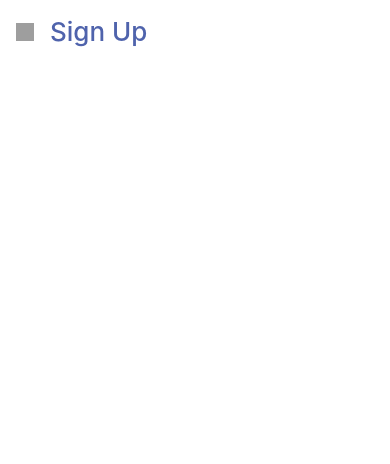
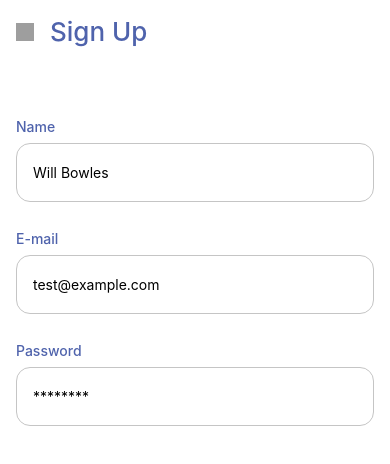
Before and after one commit to vvillbiii/listicle-app, a React Native app: screen / in a window 390 px wide. Shown: the top 464 px of the page. Built offline with nearby package versions, Linux system fonts and the light colour scheme; grey boxes are pictures that could not be loaded.

Commit message:
add text input to signup screen, and add grey to colors

```diff
--- a/src/components/AuthHeader/styles.js
+++ b/src/components/AuthHeader/styles.js
@@ -6,6 +6,7 @@ export const styles = StyleSheet.create({
     flexDirection: 'row',
     alignItems: 'center',
     padding: 8,
+    marginBottom: 55,
   },
   image: {
     width: 18,
--- a/src/components/Input/index.js
+++ b/src/components/Input/index.js
@@ -2,12 +2,12 @@ import React from 'react';
 import {Image, Pressable, Text, TextInput, View} from 'react-native';
 import {styles} from './styles';
 
-export const Input = ({title, onBackPress}) => {
+export const Input = ({label, placeholder}) => {
   return (
     <View style={styles.container}>
       <Text style={styles.label}>{label}</Text>
       <View style={styles.inputContainer}>
-        <TextInput style={styles.input} />
+        <TextInput style={styles.input} placeholder={placeholder} />
       </View>
     </View>
   );
--- a/src/components/Input/styles.js
+++ b/src/components/Input/styles.js
@@ -3,16 +3,21 @@ import {colors} from '../../utils/colors';
 
 export const styles = StyleSheet.create({
   container: {
-    backgroundColor: colors.blue,
+    marginBottom: 20,
+    paddingHorizontal: 8,
+  },
+  label: {
+    color: colors.blue,
+    marginVertical: 8,
+    fontWeight: '500',
+  },
+  inputContainer: {
+    borderWidth: 1,
+    borderRadius: 14,
+    borderColor: colors.grey,
+  },
+  input: {
+    paddingHorizontal: 16,
     paddingVertical: 20,
-    paddingHorizontal: 8,
-    borderRadius: 8,
-    width: '100%',
-  },
-  title: {
-    fontSize: 16,
-    color: colors.white,
-    fontWeight: 'bold',
-    textAlign: 'center',
   },
 });
--- a/src/screens/auth/Signup/index.js
+++ b/src/screens/auth/Signup/index.js
@@ -2,11 +2,15 @@ import React from 'react';
 import {View} from 'react-native';
 import {styles} from './styles';
 import {AuthHeader} from '../../../components/AuthHeader';
+import {Input} from '../../../components/Input';
 
 export const Signup = () => {
   return (
     <View style={styles.container}>
       <AuthHeader title="Sign Up" />
+      <Input label="Name" placeholder="Will Bowles" />
+      <Input label="E-mail" placeholder="test@example.com" />
+      <Input label="Password" placeholder="********" />
     </View>
   );
 };
--- a/src/utils/colors.js
+++ b/src/utils/colors.js
@@ -3,4 +3,5 @@ export const colors = {
   orange: '#FCA34D',
   white: '#FFF',
   black: '#000',
+  grey: '#C5C5C5',
 };
```
